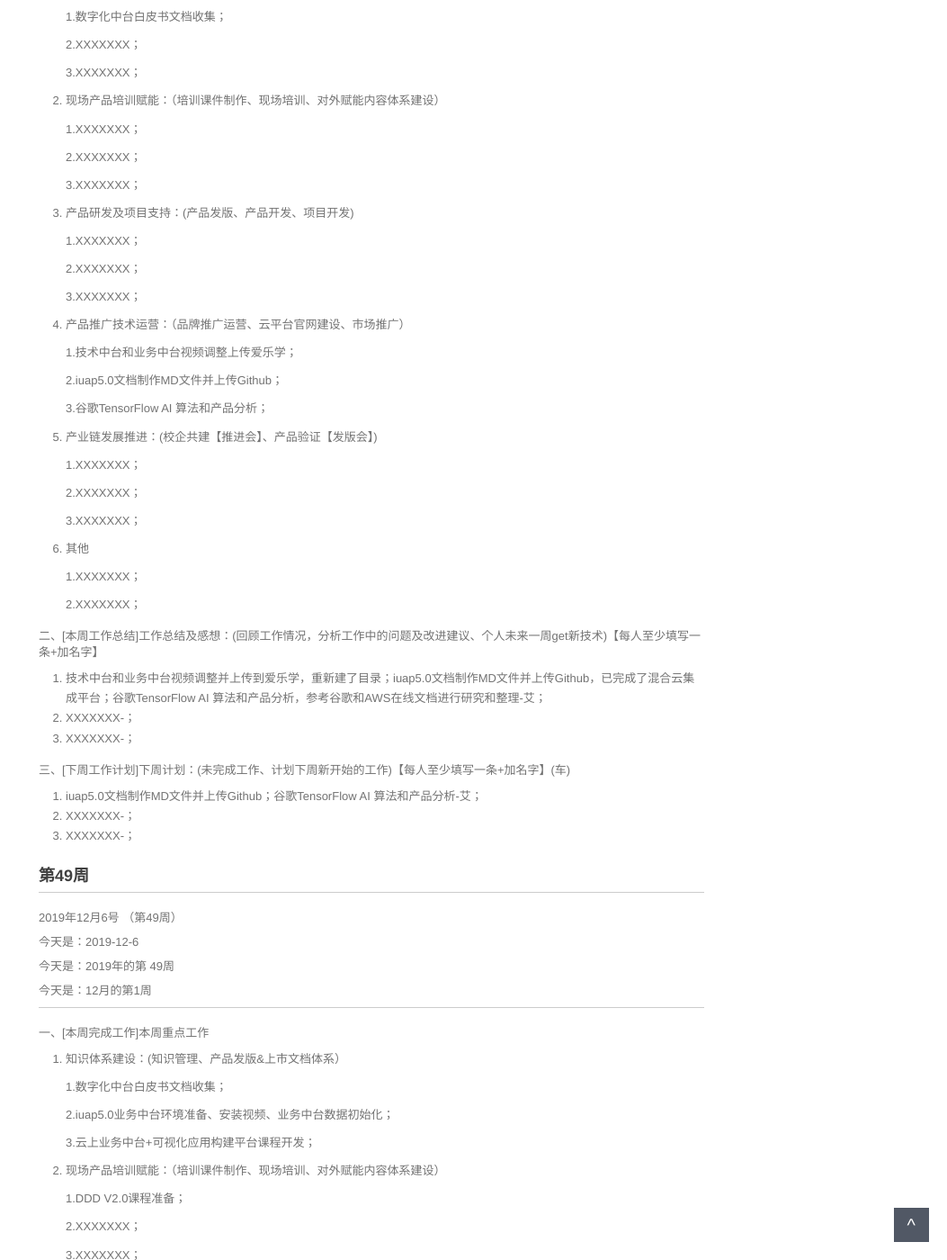
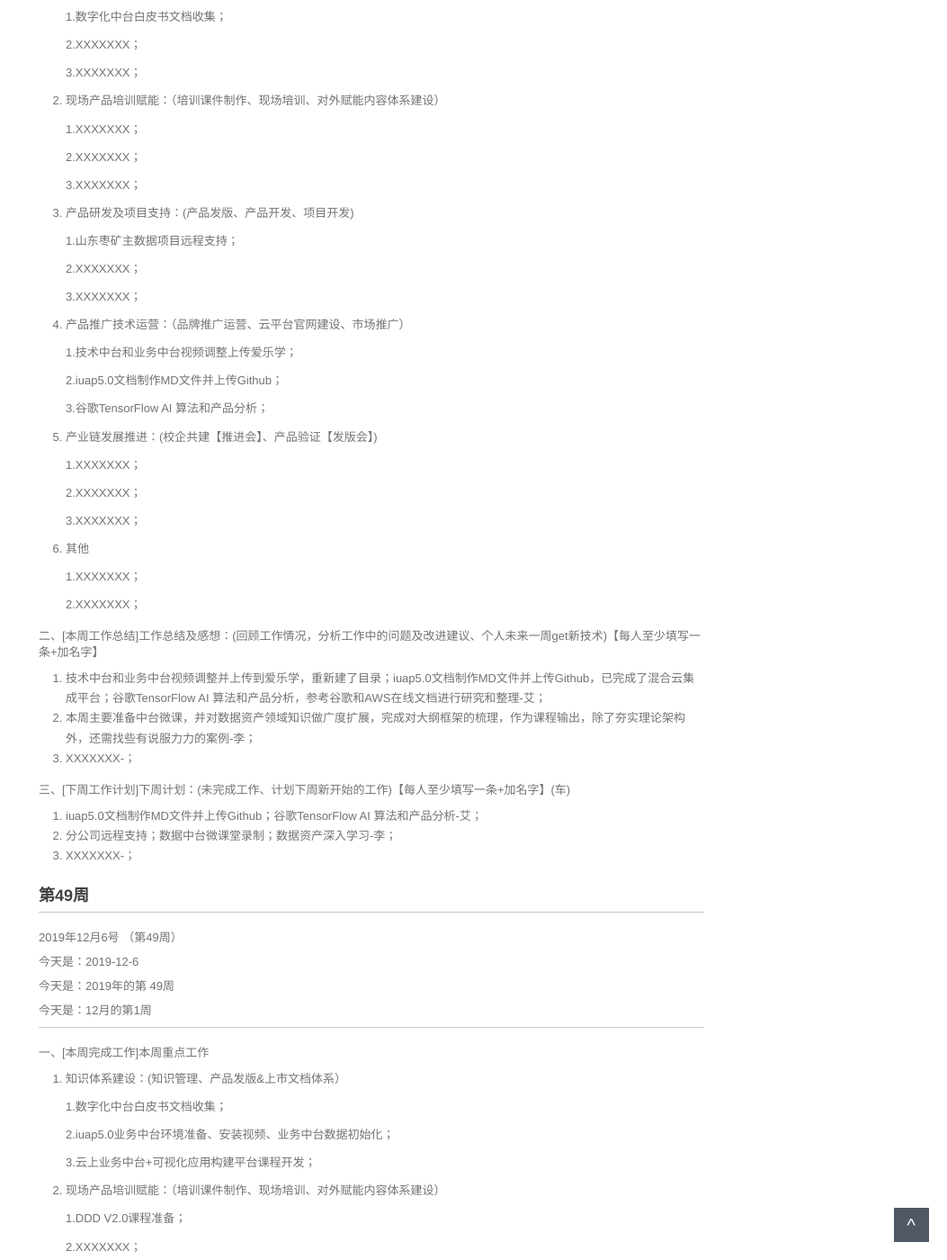
Before and after one commit to walllFlower/blog, a Jekyll site: the page built from _posts/2018-07-17-day_report_cxz.md, in a window 1280 px wide and 1400 px high, scrolled down 559 px. Shown: the whole window at 90% size, without its empty margins (227-1280 px from the left). Built offline with Jekyll 4.4.1, drawn with Linux system fonts in a browser that asks for light colours; comment, search, counter and statistics services are not loaded.

Commit message:
Update 2018-07-17-day_report_cxz.md

```diff
--- a/_posts/2018-07-17-day_report_cxz.md
+++ b/_posts/2018-07-17-day_report_cxz.md
@@ -42,7 +42,7 @@ categories: 技术运营工作周报
 
 3. 产品研发及项目支持：(产品发版、产品开发、项目开发)
 
-    1.XXXXXXX；
+    1.山东枣矿主数据项目远程支持；
 
     2.XXXXXXX；
 
@@ -74,13 +74,13 @@ categories: 技术运营工作周报
 二、[本周工作总结]工作总结及感想：(回顾工作情况，分析工作中的问题及改进建议、个人未来一周get新技术)【每人至少填写一条+加名字】
 
 1. 技术中台和业务中台视频调整并上传到爱乐学，重新建了目录；iuap5.0文档制作MD文件并上传Github，已完成了混合云集成平台；谷歌TensorFlow AI 算法和产品分析，参考谷歌和AWS在线文档进行研究和整理-艾；
-2. XXXXXXX-；
+2. 本周主要准备中台微课，并对数据资产领域知识做广度扩展，完成对大纲框架的梳理，作为课程输出，除了夯实理论架构外，还需找些有说服力力的案例-李；
 3. XXXXXXX-；
 
 三、[下周工作计划]下周计划：(未完成工作、计划下周新开始的工作)【每人至少填写一条+加名字】(车)
 
 1. iuap5.0文档制作MD文件并上传Github；谷歌TensorFlow AI 算法和产品分析-艾；
-2. XXXXXXX-；
+2. 分公司远程支持；数据中台微课堂录制；数据资产深入学习-李；
 3. XXXXXXX-；
 
 
```
